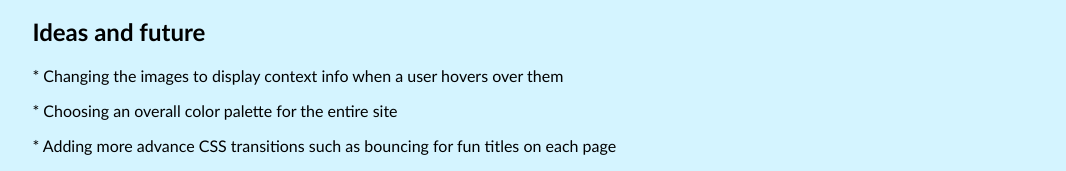
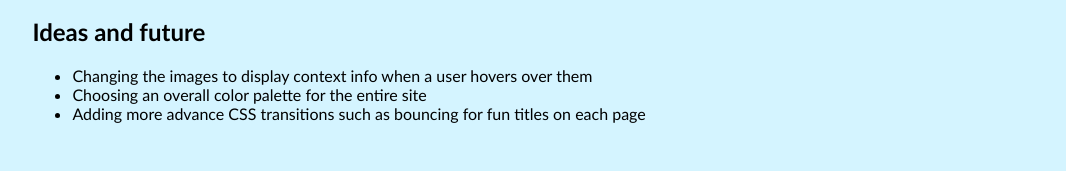
Before and after one commit to ebeberness/ebeberness.github.io, a plain HTML site: page MP0/MP0.html in a window 1280 px wide. Shown: the part 1228-1399 px from the top of the page, without its empty margins (102-1168 px from the left). After the commit the page ends 1367 px from the top, so only its background shows below. Drawn offline with Linux system fonts and the light colour scheme.

Commit message:
made list into correct format in mp0, finished MP0

```diff
--- a/MP0/MP0.html
+++ b/MP0/MP0.html
@@ -48,10 +48,10 @@
         >
       </div>
       <h2>Ideas and future</h2>
-      <div class="ideas">
-        <p> * Changing the images to display context info when a user hovers over them </p>
-        <p> * Choosing an overall color palette for the entire site </p>
-        <p> * Adding more advance CSS transitions such as bouncing for fun titles on each page</p>
-    </div>
+      <ul class="ideas">
+        <li> Changing the images to display context info when a user hovers over them </li>
+        <li> Choosing an overall color palette for the entire site </li>
+        <li> Adding more advance CSS transitions such as bouncing for fun titles on each page</li>
+      </ul>
   </body>
 </html>
```
